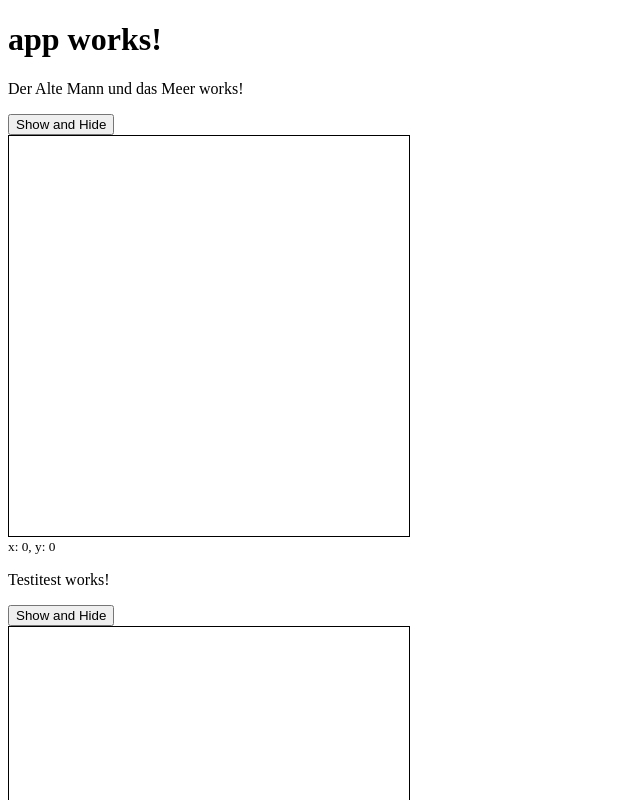
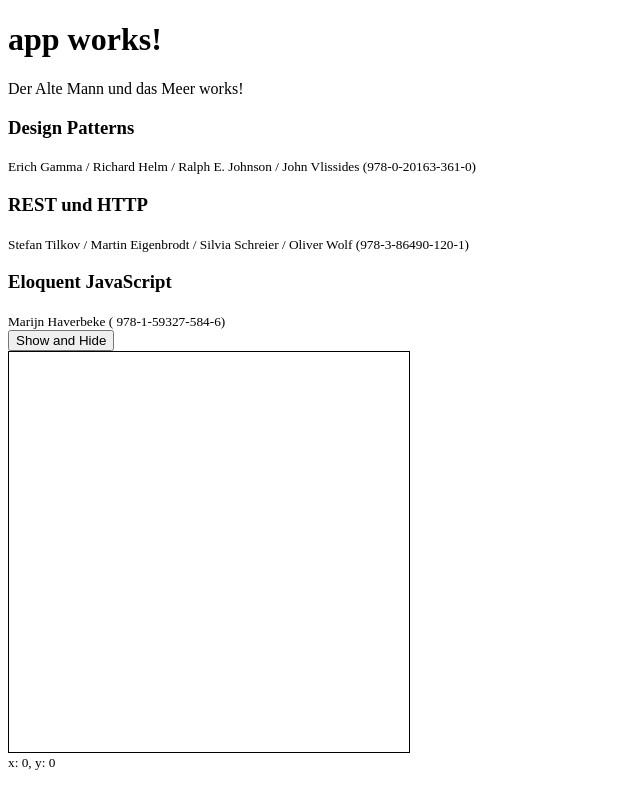
Before and after one commit to KillerCodeMonkey/angular2-rc5-webpack-cli, an Angular app: page / in a window 1280 px wide. Shown: the top 800 px of the page, without its empty margins (0-640 px from the left). Built offline with nearby package versions, Linux system fonts and the light colour scheme.

Commit message:
add books with ngFor

```diff
--- a/src/app/app.component.html
+++ b/src/app/app.component.html
@@ -4,4 +4,4 @@
 
 <app-book-list book-title="Der Alte Mann und das Meer" (book-title-clicked)="handleClick($event)"></app-book-list>
 
-<app-book-list [book-title]="bookTitle" (book-title-clicked)="handleClick($event)"></app-book-list>
+<!--<app-book-list [book-title]="bookTitle" (book-title-clicked)="handleClick($event)"></app-book-list>-->
--- a/src/app/book-list/book-list.component.html
+++ b/src/app/book-list/book-list.component.html
@@ -1,6 +1,13 @@
 <p [hidden]="isHidden">
   <a (click)="handleClick()">{{title}}</a> works!
 </p>
+
+<div *ngFor="let book of books">
+  <h3>{{book.title}}</h3>
+  <small>{{book.author}} ({{book.isbn}})</small>
+</div>
+
+
 <button (click)="isHidden=!isHidden">Show and Hide</button>
 
 <!--<div style="height: 400px; width: 400px; border: 1px solid" (mousemove)="x=$event.clientX; y=$event.clientY;"></div>-->
--- a/src/app/book-list/book-list.component.ts
+++ b/src/app/book-list/book-list.component.ts
@@ -8,6 +8,41 @@
 export class BookListComponent implements OnInit {
   @Input('book-title') title: String;
   @Output('book-title-clicked') titleClicked = new EventEmitter<String>();
+  books = [
+    {
+      'title': 'Design Patterns',
+      'subtitle': 'Elements of Reusable Object-Oriented Software',
+      'isbn': '978-0-20163-361-0',
+      'numPages': 395,
+      'author': 'Erich Gamma / Richard Helm / Ralph E. Johnson / John Vlissides',
+      'publisher': {
+        'name': 'Addison-Wesley',
+        'url': 'http://www.addison-wesley.de/'
+      }
+    },
+    {
+      'title': 'REST und HTTP',
+      'subtitle': 'Entwicklung und Integration nach dem Architekturstil des Web',
+      'isbn': '978-3-86490-120-1',
+      'numPages': 330,
+      'author': 'Stefan Tilkov / Martin Eigenbrodt / Silvia Schreier / Oliver Wolf',
+      'publisher': {
+        'name': 'dpunkt.verlag',
+        'url': 'http://dpunkt.de/'
+      }
+    },
+    {
+      'title': 'Eloquent JavaScript',
+      'subtitle': 'A Modern Introduction to Programming',
+      'isbn': ' 978-1-59327-584-6',
+      'numPages': 472,
+      'author': 'Marijn Haverbeke',
+      'publisher': {
+        'name': 'No Starch Press',
+        'url': 'https://www.nostarch.com/'
+      }
+    }
+  ];
   x = 0;
   y = 0;
 
```
